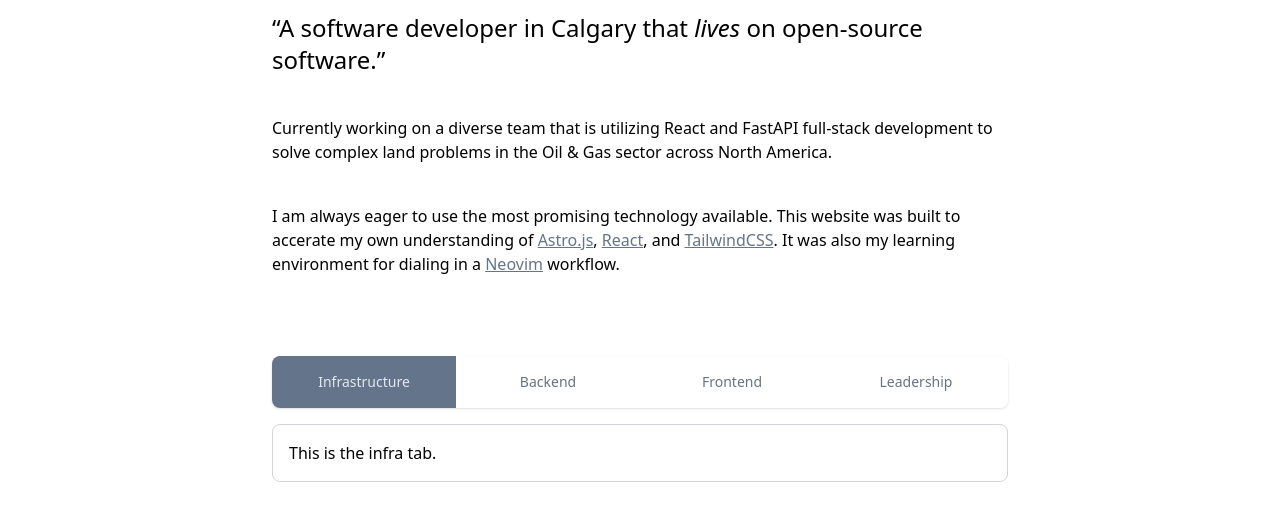
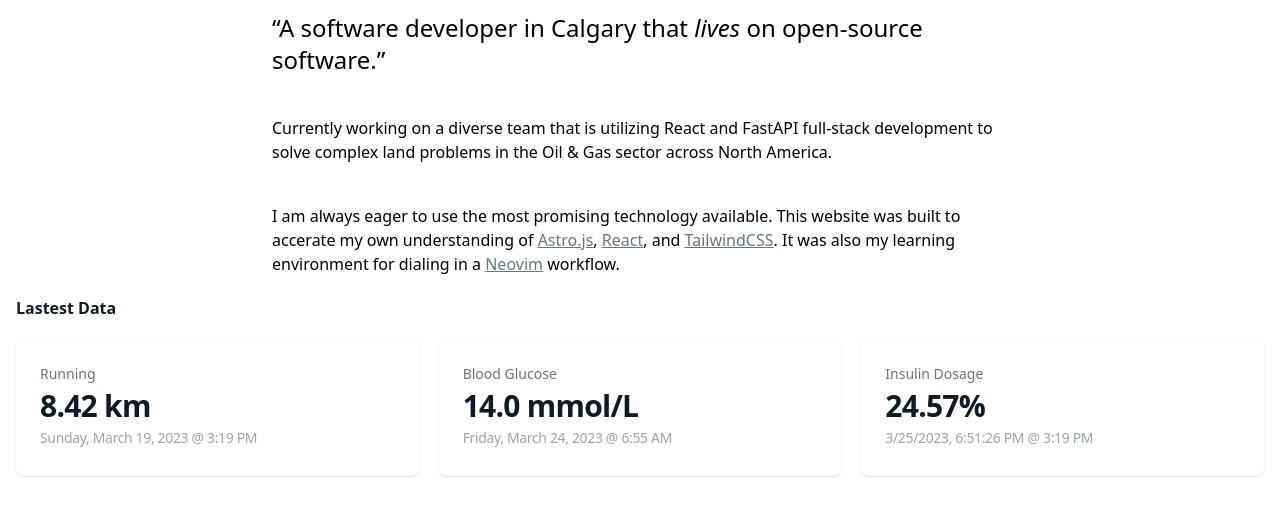
Before and after one commit to CoultonF/coultonf, an Astro site: page / in a window 1280 px wide. Shown: the part 264-784 px from the top of the page. Built offline with nearby package versions, Linux system fonts and the light colour scheme; Astro itself is replaced by a stand-in of ours.

Commit message:
added cards for latest data

```diff
--- a/package.json
+++ b/package.json
@@ -20,9 +20,11 @@
     "@types/react-dom": "^18.0.11",
     "astro": "^2.0.17",
     "clsx": "^1.2.1",
+    "date-fns": "^2.29.3",
     "react": "^18.2.0",
     "react-dom": "^18.2.0",
-    "tailwindcss": "^3.2.7"
+    "tailwindcss": "^3.2.7",
+    "zod": "^3.21.4"
   },
   "devDependencies": {
     "@tailwindcss/forms": "^0.5.3",
--- a/src/components/About.tsx
+++ b/src/components/About.tsx
@@ -45,39 +45,6 @@ export const About = () => {
         </a>{" "}
         workflow.
       </p>
-      <p></p>
-      <div className="block">
-        <Tab.Group>
-          <Tab.List
-            className="sm:flex divide-gray-200 rounded-lg shadow"
-            aria-label="Tabs"
-          >
-            {tabs.map((t, idx) => (
-              <Tab as={Fragment}>
-                {({ selected }) => (
-                  <p
-                    className={clsx(
-                      selected
-                        ? "text-slate-200 bg-slate-500 "
-                        : "text-gray-500 hover:text-gray-700 hover:bg-gray-50 bg-white",
-                      idx === 0 && "rounded-l-lg",
-                      idx === tabs.length - 1 && "rounded-r-lg",
-                      "group relative min-w-0 flex-1 overflow-hidden  py-4 px-4 text-center text-sm font-medium  focus:z-1 focus:outline-none outline-none"
-                    )}
-                  >
-                    {t.tabName}
-                  </p>
-                )}
-              </Tab>
-            ))}
-          </Tab.List>
-          <Tab.Panels className="mt-4 p-4 border-gray-300 rounded-lg border-solid border-[1px]">
-            {tabs.map((t, idx) => (
-              <Tab.Panel>{t.tabContent}</Tab.Panel>
-            ))}
-          </Tab.Panels>
-        </Tab.Group>
-      </div>
     </div>
   );
 };
--- /dev/null
+++ b/src/components/RunningCard.tsx
@@ -0,0 +1,105 @@
+import { Tab } from "@headlessui/react";
+import { z } from "zod";
+import physicalActivity from "../../tidepool_loader/physicalActivity.json";
+import glucose from "../../tidepool_loader/cbg.json";
+import { zDate, zDateTime } from "./zodDates";
+const dateOptions = {
+  weekday: "long",
+  year: "numeric",
+  month: "long",
+  day: "numeric",
+} as const;
+const timeOptions = {
+  dayPeriod: undefined,
+  hour: "numeric",
+  minute: "numeric",
+  second: undefined,
+} as const;
+const DistanceSchema = z.object({
+  units: z.string(),
+  value: z.number(),
+});
+const RunningSchema = z
+  .object({
+    distance: DistanceSchema,
+    time: zDateTime,
+  })
+  .transform((v) => {
+    const { distance, time, ...rest } = v;
+    return {
+      kilometers:
+        distance.units === "miles"
+          ? (distance.value * 1.609344).toFixed(2)
+          : distance.value.toFixed(2),
+      date: new Date(v.time).toLocaleDateString("en-US", dateOptions),
+      time: new Date(v.time).toLocaleTimeString("en-US", timeOptions),
+      ...rest,
+    };
+  });
+
+const GlucoseSchema = z
+  .object({
+    time: zDateTime,
+    units: z.string(),
+    value: z.number(),
+  })
+  .transform((v) => {
+    const { time, value, ...rest } = v;
+    return {
+      value: v.value.toFixed(1),
+      date: new Date(v.time).toLocaleDateString("en-US", dateOptions),
+      time: new Date(v.time).toLocaleTimeString("en-US", timeOptions),
+      ...rest,
+    };
+  });
+
+export const RunningCard = () => {
+  const runningStats = z.array(RunningSchema).parse(physicalActivity);
+  const glucoseStats = z.array(GlucoseSchema).parse(glucose);
+  const stats = [
+    {
+      name: "Running",
+      stat: `${runningStats[0].kilometers} km`,
+      date: runningStats[0].date,
+      time: runningStats[0].time,
+    },
+    {
+      name: "Blood Glucose",
+      stat: `${glucoseStats[0].value} ${glucoseStats[0].units}`,
+      date: glucoseStats[0].date,
+      time: glucoseStats[0].time,
+    },
+    {
+      name: "Insulin Dosage",
+      stat: "24.57%",
+      date: new Date(Date.now()).toLocaleString("en-US"),
+      time: runningStats[0].time,
+    },
+  ];
+  return (
+    <div className="container mx-auto px-4">
+      <h3 className="text-base font-semibold leading-6 text-gray-900">
+        Lastest Data
+      </h3>
+      <dl className="mt-5 grid grid-cols-1 gap-5 sm:grid-cols-3">
+        {stats.map((item) => (
+          <div
+            key={item.name}
+            className="overflow-hidden rounded-lg bg-white px-4 py-5 shadow sm:p-6"
+          >
+            <dt className="truncate text-sm font-medium text-gray-500">
+              {item.name}
+            </dt>
+            <dd className="mt-1 text-3xl font-semibold tracking-tight text-gray-900">
+              {item.stat}
+            </dd>
+            <dd className="mt-1 text-sm  tracking-tight text-gray-400">
+              {item.date} @ {item.time}
+            </dd>
+            <dd className="mt-1 text-sm  tracking-tight text-gray-400"></dd>
+          </div>
+        ))}
+      </dl>
+    </div>
+  );
+};
--- /dev/null
+++ b/src/components/zodDates.ts
@@ -0,0 +1,37 @@
+import { format, formatISO } from 'date-fns';
+import { z } from 'zod';
+
+/**
+ * zDate: convert a ISO date (dt) string to a timezone corrected Date object.
+ * Suitable for bringing API date strings into a date object in JS.
+ */
+export const zDate = z.coerce.date().transform((v) => {
+  const d = new Date();
+  const tz = d.getTimezoneOffset();
+  if (v instanceof Date) return new Date(v.getTime() + tz * 60000);
+  return null;
+});
+
+/**
+ * zDateTime: convert a ISO 8601 string to a date object in JS.
+ * Suitable for bringing API ISO 8601 strings into a date object in JS.
+ */
+export const zDateTime = z.coerce.date();
+
+/**
+ * zIsoDate: convert a date to an ISO date (dt) string.
+ * Suitable for sending date objects from JS to API as date strings like yyyy-mm-dd.
+ */
+export const zIsoDate = z.union([z.date(), z.string().regex(/^\d{4}-\d{2}-\d{2}.*/)]).transform((v) => {
+  if (v instanceof Date) return format(v, 'yyyy-MM-dd');
+  return String(v);
+});
+
+/**
+ * zIsoDateTime: convert a datetime object to a ISO string with datetime and TZ info.
+ * Suitable for sending datetime objects from JS to API as ISO 8601 strings.
+ */
+export const zIsoDateTime = z.union([z.date(), z.string().datetime({ offset: true })]).transform((v) => {
+  if (v instanceof Date) return formatISO(v);
+  return v;
+});
--- a/src/pages/index.astro
+++ b/src/pages/index.astro
@@ -2,6 +2,7 @@
 import Header from '@/components/Header'
 import { Tabs} from '@/components/Tabs'
 import { About } from '@/components/About'
+import { RunningCard } from '@/components/RunningCard';
 ---
 
 <html lang="en">
@@ -16,6 +17,7 @@ import { About } from '@/components/About'
     <Header client:load />
     <main>
       <About client:load />
+      <RunningCard client:load />
     </main>
     <footer></footer>
   </body>
```
Also changed, not shown: 1 other file.
